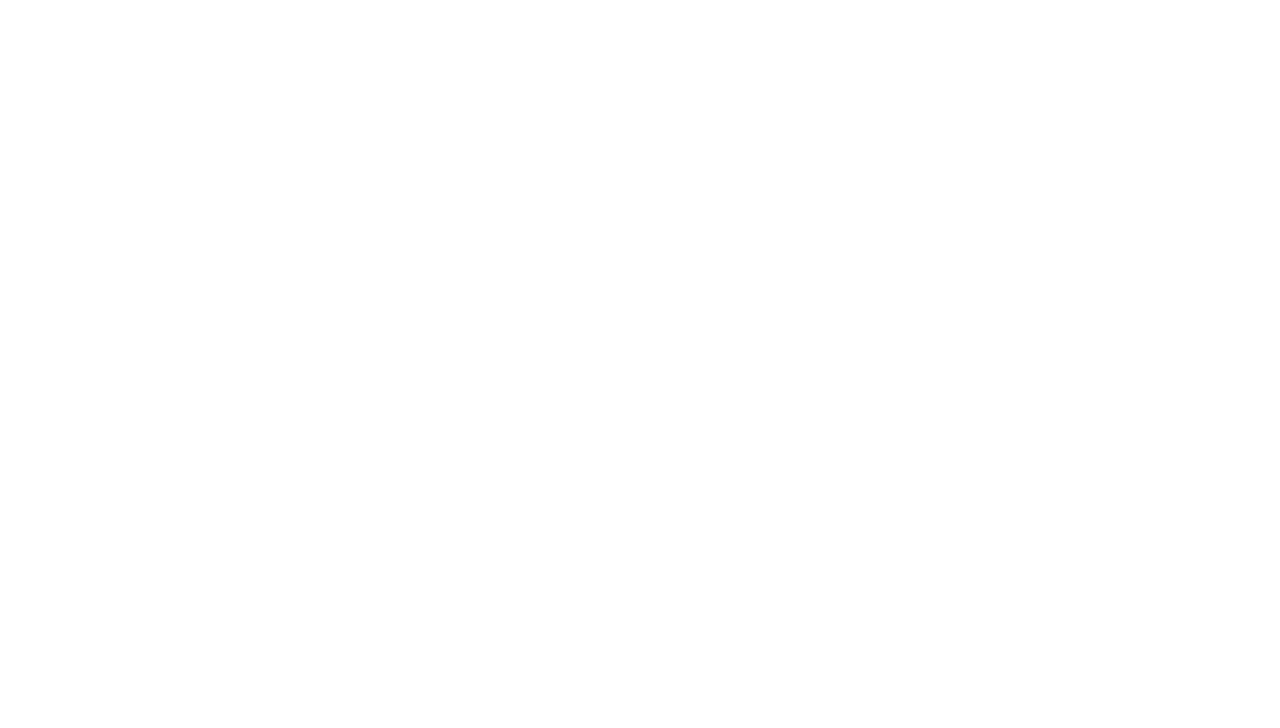
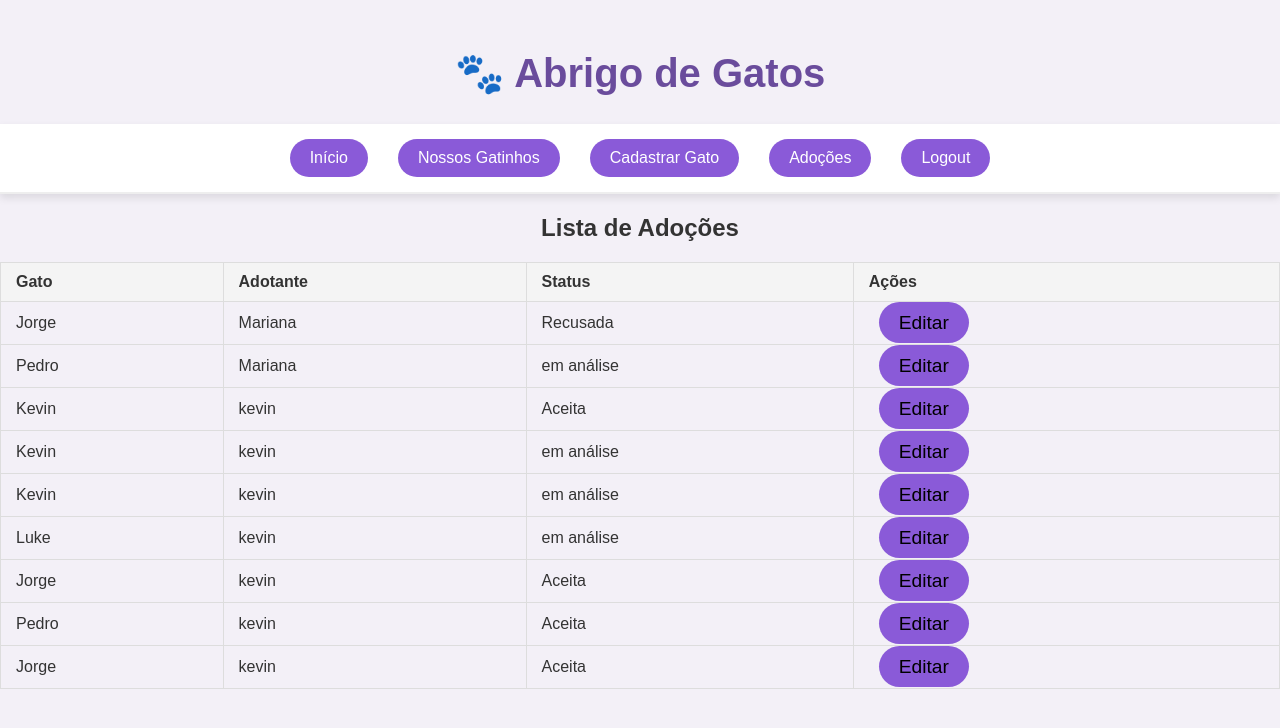
Before and after one commit to marianacondef/abrigo-de-gatos, a Flask app: page /adocoes in a window 1280 px wide. Before the commit the part shown is empty. Shown: the top 728 px of the page. Run offline with Flask 3, Linux system fonts and the light colour scheme; a user stored in the database is signed in.

Commit message:
feat: Agora da pra adotar, sendo um usuario geral (muito manero)

```diff
--- a/app/routes.py
+++ b/app/routes.py
@@ -182,7 +182,7 @@ def adotar_gato(gato_id):
     gato = Gato.query.get_or_404(gato_id)
 
     # Lógica de adoção
-    novo_adocao = Adocao(usuario_id=current_user.id, gato_id=gato.id)
+    novo_adocao = Adocao(usuario_id=current_user.id, gato_id=gato.id, status="em análise")
     try:
         db.session.add(novo_adocao)
         db.session.commit()
@@ -213,10 +213,15 @@ def minhas_adocoes():
 @admin_required
 def editar_adocao(adocao_id):
     adocao = Adocao.query.get_or_404(adocao_id)
+    gato = adocao.gato
 
     if request.method == "POST":
         novo_status = request.form["status"]
         adocao.status = novo_status
+        if novo_status == "Aceita":
+            gato.status = "Adotado"
+        elif novo_status == "Recusada":
+            gato.status = "Disponível"
         db.session.commit()
         flash("Status da adoção atualizado!", "success")
         return redirect(url_for("main.listar_adocoes"))
--- a/app/static/style.css
+++ b/app/static/style.css
@@ -473,3 +473,32 @@ button:hover {
         grid-template-columns: 1fr;
     }
 }
+/* Estilo para a tabela de adoções */
+.adocoes-table {
+    width: 100%;
+    border-collapse: collapse; /* Remove o espaço entre as células */
+    margin-top: 20px;
+}
+
+.adocoes-table th, .adocoes-table td {
+    padding: 10px 15px; /* Adiciona preenchimento interno nas células */
+    text-align: left;
+    border: 1px solid #ddd; /* Borda suave para as células */
+}
+
+.adocoes-table th {
+    background-color: #f4f4f4; /* Cor de fundo para o cabeçalho */
+}
+
+.adocoes-table tbody tr:hover {
+    background-color: #f9f9f9; /* Cor de fundo ao passar o mouse nas linhas */
+}
+
+.adocoes-table td a {
+    text-decoration: none;
+    color: #000000; /* Cor do link */
+}
+
+.adocoes-table td a:hover {
+    text-decoration: underline;
+}
--- a/app/templates/adocoes.html
+++ b/app/templates/adocoes.html
@@ -0,0 +1,33 @@
+{% extends 'base.html' %}
+
+{% block content %}
+    <h2>Lista de Adoções</h2>
+
+    {% if adocoes %}
+        <table class="adocoes-table">
+            <thead>
+                <tr>
+                    <th>Gato</th>
+                    <th>Adotante</th>
+                    <th>Status</th>
+                    <th>Ações</th>
+                </tr>
+            </thead>
+            <tbody>
+                {% for adocao in adocoes %}
+                    <tr>
+                        <td>{{ adocao.gato.nome }}</td>
+                        <td>{{ adocao.usuario.nome }}</td>
+                        <td>{{ adocao.status }}</td>
+                        <td>
+                            <a href="{{ url_for('main.editar_adocao', adocao_id=adocao.id) }}">Editar</a>
+                        </td>
+                    </tr>
+                {% endfor %}
+            </tbody>
+        </table>
+    {% else %}
+        <p>Nenhuma adoção registrada ainda.</p>
+    {% endif %}
+
+{% endblock %}
```
Also changed, not shown: app/templates/editar_adocao.html (+28 -0 lines), abrigo.db.
